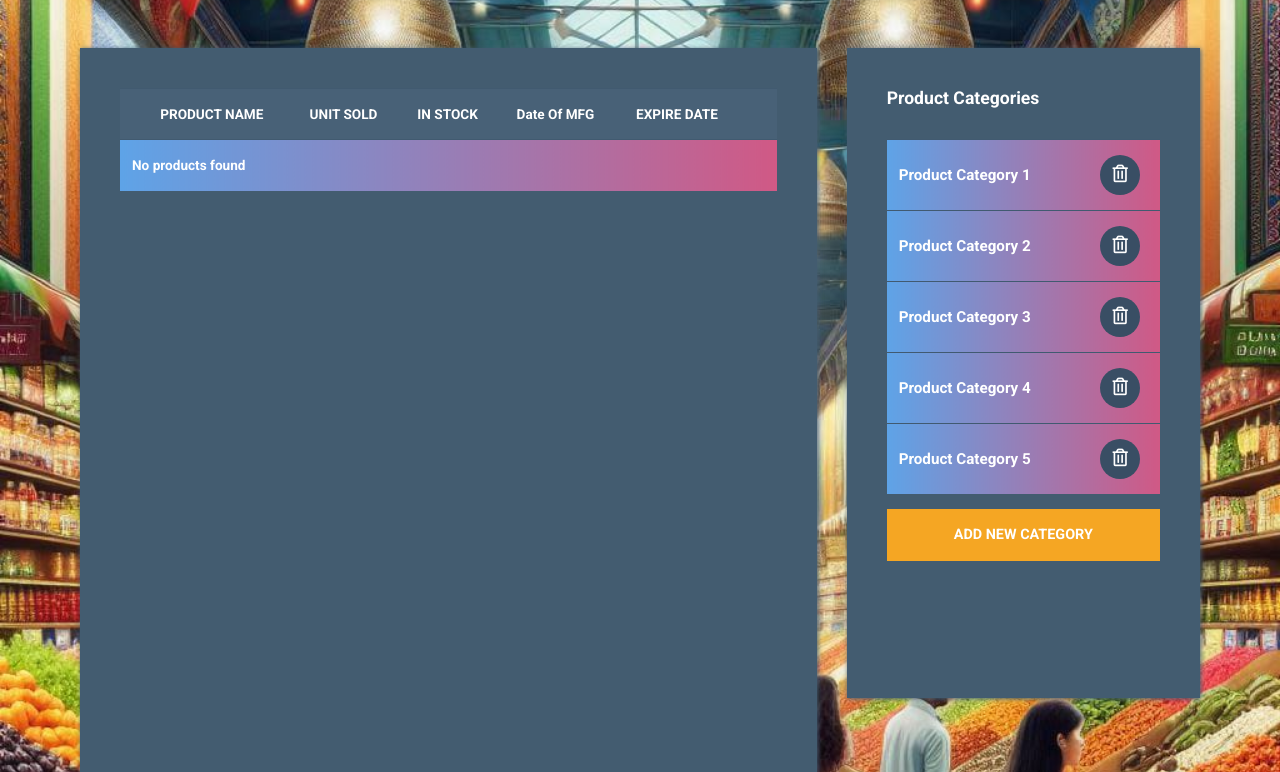
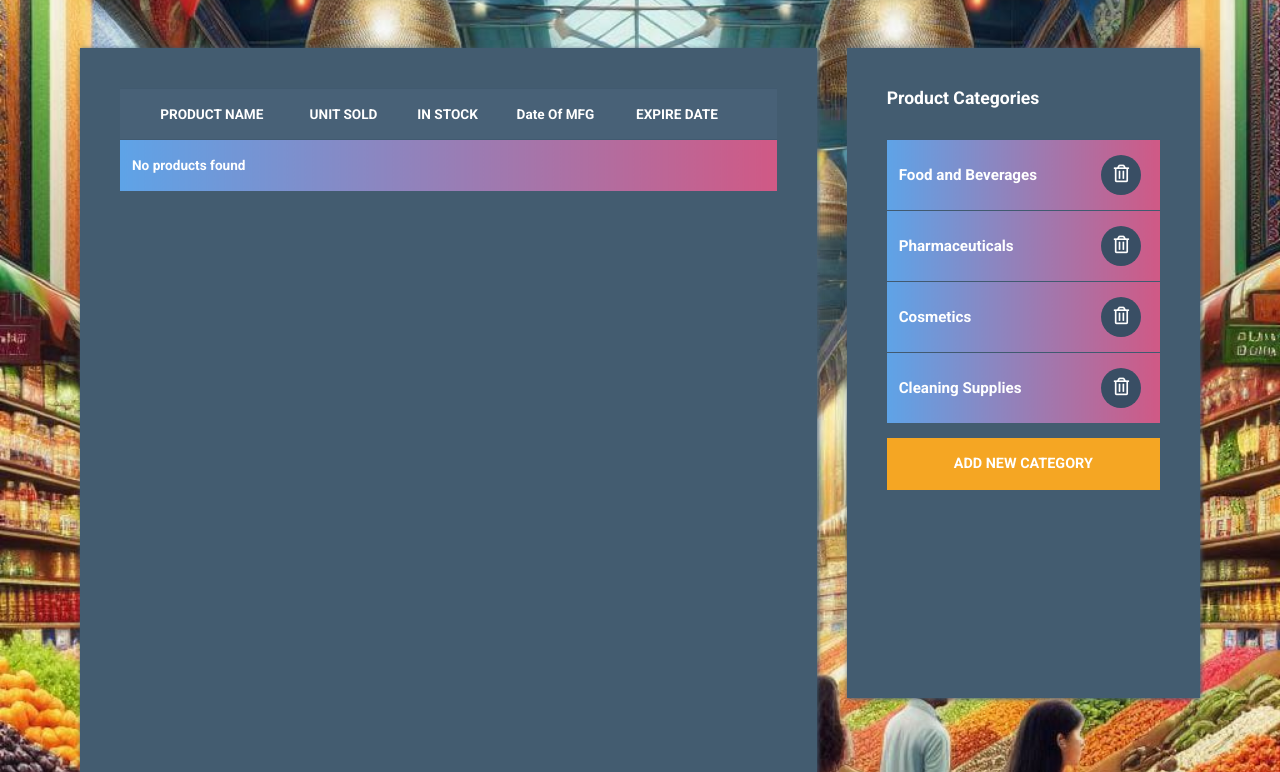
Before and after one commit to Nkshra09/ProductLifecycleMgnt, a PHP site: page /products.php in a window 1280 px wide. Shown: the part 100-872 px from the top of the page. Run offline with PHP 8.4, Linux system fonts and the light colour scheme; data that the repository does not hold is empty; some web fonts are replaced.

Commit message:
Update products.php

```diff
--- a/products.php
+++ b/products.php
@@ -122,45 +122,38 @@
                         <table class="table tm-table-small tm-product-table">
                             <tbody>
                                 <tr>
-                                    <td class="tm-product-name">Product Category 1</td>
+                                    <td class="tm-product-name">Food and Beverages</td>
                                     <td class="text-center">
                                         <a href="#" class="tm-product-delete-link">
                                             <i class="far fa-trash-alt tm-product-delete-icon"></i>
                                         </a>
                                     </td>
                                 </tr>
-                                <tr>
-                                    <td class="tm-product-name">Product Category 2</td>
+                                 <tr>
+                                    <td class="tm-product-name">Pharmaceuticals</td>
                                     <td class="text-center">
                                         <a href="#" class="tm-product-delete-link">
                                             <i class="far fa-trash-alt tm-product-delete-icon"></i>
                                         </a>
                                     </td>
                                 </tr>
-                                <tr>
-                                    <td class="tm-product-name">Product Category 3</td>
+                                 <tr>
+                                    <td class="tm-product-name">Cosmetics</td>
                                     <td class="text-center">
                                         <a href="#" class="tm-product-delete-link">
                                             <i class="far fa-trash-alt tm-product-delete-icon"></i>
                                         </a>
                                     </td>
                                 </tr>
-                                <tr>
-                                    <td class="tm-product-name">Product Category 4</td>
+                                 <tr>
+                                    <td class="tm-product-name">Cleaning Supplies</td>
                                     <td class="text-center">
                                         <a href="#" class="tm-product-delete-link">
                                             <i class="far fa-trash-alt tm-product-delete-icon"></i>
                                         </a>
                                     </td>
                                 </tr>
-                                <tr>
-                                    <td class="tm-product-name">Product Category 5</td>
-                                    <td class="text-center">
-                                        <a href="#" class="tm-product-delete-link">
-                                            <i class="far fa-trash-alt tm-product-delete-icon"></i>
-                                        </a>
-                                    </td>
-                                </tr>
+
                             </tbody>
                         </table>
                     </div>
```
